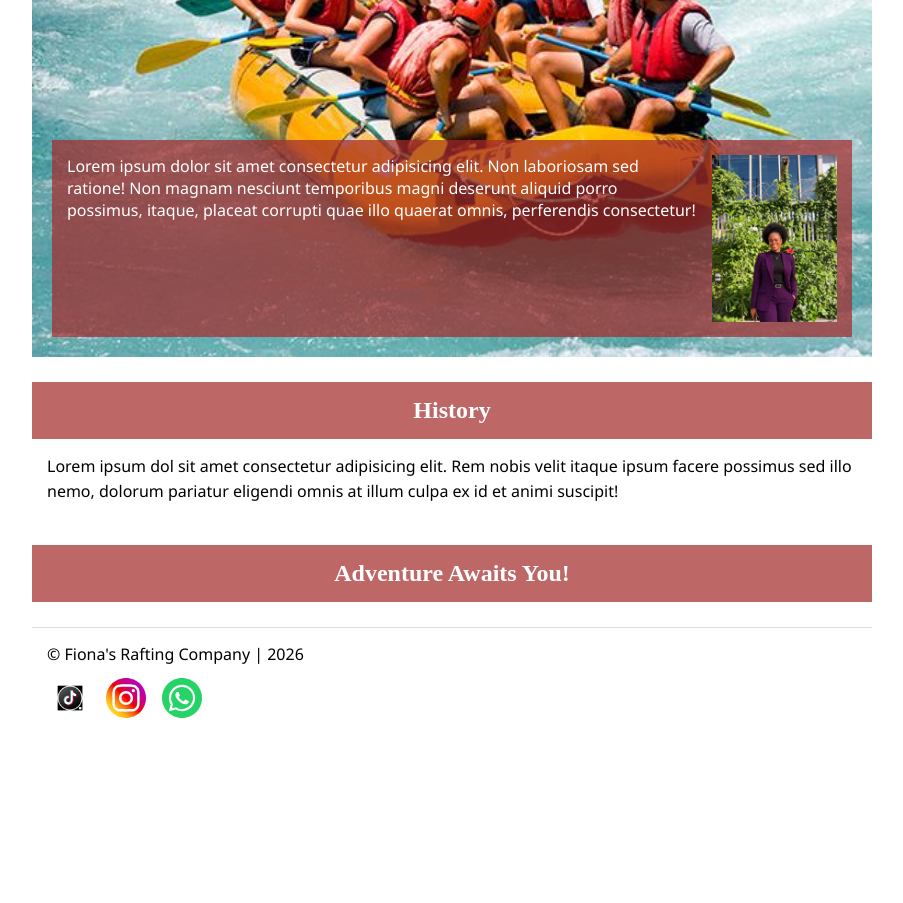
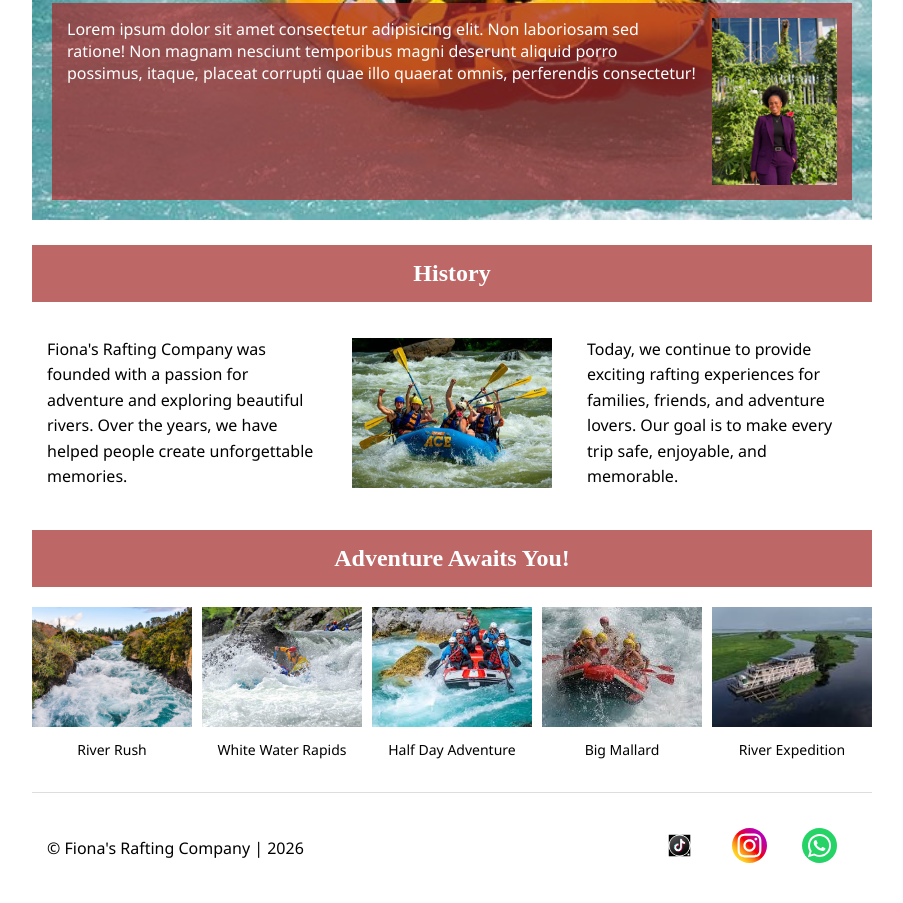
Before and after one commit to favoursamuel-dotcom/wdd130, a plain HTML site: page wwr/about.html in a window 1280 px wide. Shown: the part 1168-2071 px from the top of the page, without its empty margins (188-1091 px from the left). Before the commit the page ends 1919 px from the top, so only its background shows below. Drawn offline with Linux system fonts and the light colour scheme.

Commit message:
rafting- about us

```diff
--- a/wwr/about.html
+++ b/wwr/about.html
@@ -31,11 +31,55 @@
 
         </div>
         <section>
-            <h2><b>History</b></h2>
-            <p>Lorem ipsum dol sit amet consectetur adipisicing elit. Rem nobis velit itaque ipsum facere possimus sed illo nemo, dolorum pariatur eligendi omnis at illum culpa ex id et animi suscipit!</p>
+            <section class="history">
+                <h2>History</h2>
+
+                <p>
+                    Fiona's Rafting Company was founded with a passion
+                    for adventure and exploring beautiful rivers.
+                    Over the years, we have helped people create
+                    unforgettable memories.
+                </p>
+
+                <img src="images/rafting-adventure.jpeg" alt="Rafting adventure">
+
+                <p>
+                    Today, we continue to provide exciting rafting
+                    experiences for families, friends, and adventure
+                    lovers. Our goal is to make every trip safe,
+                    enjoyable, and memorable.
+                </p>
+            </section>
         </section>
-        <section>
+        <section class="adventures">
             <h2>Adventure Awaits You!</h2>
+
+            <div class="adventure-images">
+                <figure>
+                    <img src="images/river rush.jpg" alt="River rafting">
+                    <figcaption>River Rush</figcaption>
+                </figure>
+
+                <figure>
+                    <img src="images/white_water_rafting.jpg" alt="White water rafting">
+                    <figcaption>White Water Rapids</figcaption>
+                </figure>
+
+                <figure>
+                    <img src="images/rafting-with-friends.jpeg" alt="Rafting with friends">
+                    <figcaption>Half Day Adventure</figcaption>
+                </figure>
+
+                <figure>
+                    <img src="images/rafting-through-rapids.jpeg" alt="Rafting through rapids">
+                    <figcaption>Big Mallard</figcaption>
+                </figure>
+
+                <figure>
+                    <img src="images/river-expeditions.jpeg" River expedition">
+                    <figcaption>River Expedition</figcaption>
+                </figure>
+            </div>
         </section>
     </main>
     <footer>
--- a/wwr/styles/rafting.css
+++ b/wwr/styles/rafting.css
@@ -1,77 +1,3 @@
-/* :root {
-    --primary-color: rgb(46, 191, 232);
-    --secondary: rgba(165, 42, 42, 0.712);
-    --accent-color: rgb(252, 17, 252);
-    --heading-font: "Times New Roman", "Georgia", serif;
-    --body-font: 'Segoe UI', Tahoma, Geneva, Verdana, sans-serif;
-}
-
-* {
-    margin: 0;
-    padding: 0;
-    box-sizing: border-box;
-}
-
-body {
-    font-family: var(--body-font);
-    color: var(--accent-color);
-}
-
-header,
-main,
-footer {
-    width: 840px;
-    margin: 0 auto;
-}
-
-h1,
-h2 {
-    font-family: var(--heading-font);
-    color: var(--primary-color);
-}
-
-nav,
-p,
-section,
-article {
-    margin: 16px;
-    padding: 8px;
-}
-
-.socialmedia a {
-    text-decoration: none;
-}
-
-.hero {
-    position: relative;
-}
-
-.hero img {
-    display: block;
-    width: 100%;
-    height: auto;
-}
-
-h1 {
-    position: absolute;
-    top: 20px;
-    width: 100%;
-    text-align: center;
-    opacity: 0.7;
-    background-color: var(--accent-color);
-    color: black;
-}
-
-article {
-    position: absolute;
-
-}
-
-.hero article img {
-    float: right;
-    width: 125px;
-} */
-
 :root {
     --primary-color: rgb(46, 191, 232);
     --secondary: rgba(165, 42, 42, 0.712);
@@ -102,7 +28,11 @@ footer {
 
 /* Header */
 header {
+    display: grid;
+    grid-template-columns: 150px 1fr;
+    align-items: center;
     padding: 15px;
+    background-color: #f5eef8;
 }
 
 header img {
@@ -111,17 +41,26 @@ header img {
 }
 
 nav {
+    display: flex;
+    justify-content: space-around;
+    align-items: center;
     padding: 10px;
 }
 
 nav a {
     color: var(--primary-color);
     display: block;
-    padding: 3px;
+    padding: 10px;
     text-decoration: none;
+    font-weight: bold;
 }
 
 /* Hero section */
+nav a:hover {
+    background-color: #4b145b;
+    color: white;
+}
+
 .hero {
     position: relative;
     margin-top: 15px;
@@ -183,16 +122,58 @@ section p {
     line-height: 1.6;
 }
 
+.history {
+    display: grid;
+    grid-template-columns: 1fr 200px 1fr;
+    gap: 20px;
+    align-items: center;
+}
+
+.history h2 {
+    grid-column: 1 / 4;
+}
+
+.history img {
+    width: 100%;
+    height: 150px;
+    object-fit: cover;
+}
+
+.adventure-images {
+    display: grid;
+    grid-template-columns: repeat(5, 1fr);
+    gap: 10px;
+    margin-top: 20px;
+}
+
+.adventure-images img {
+    width: 100%;
+    height: 120px;
+    object-fit: cover;
+}
+
+.adventure-images figure {
+    text-align: center;
+}
+
+.adventure-images figcaption {
+    padding: 8px;
+    font-size: 14px;
+}
+
 /* Footer */
 footer {
+    display: flex;
+    justify-content: space-between;
+    align-items: center;
     border-top: 1px solid #ddd;
     padding: 15px;
 }
 
 .socialmedia {
     display: flex;
-    gap: 10px;
-    padding: 10px 0;
+    gap: 15px;
+    align-items: center;
 }
 
 .socialmedia a {
@@ -200,7 +181,7 @@ footer {
 }
 
 .socialmedia img {
-    width: 40px;
-    height: 40px;
+    width: 35px;
+    height: 35px;
     object-fit: contain;
 }
```
Also changed, not shown: wwr/images/rafting-adventure.jpeg (added), wwr/images/rafting-through-rapids.jpeg (added), wwr/images/rafting-with-friends.jpeg (added), wwr/images/river rush.jpg (added), wwr/images/river-expeditions.jpeg (added), wwr/images/white_water_rafting.jpg (added).
